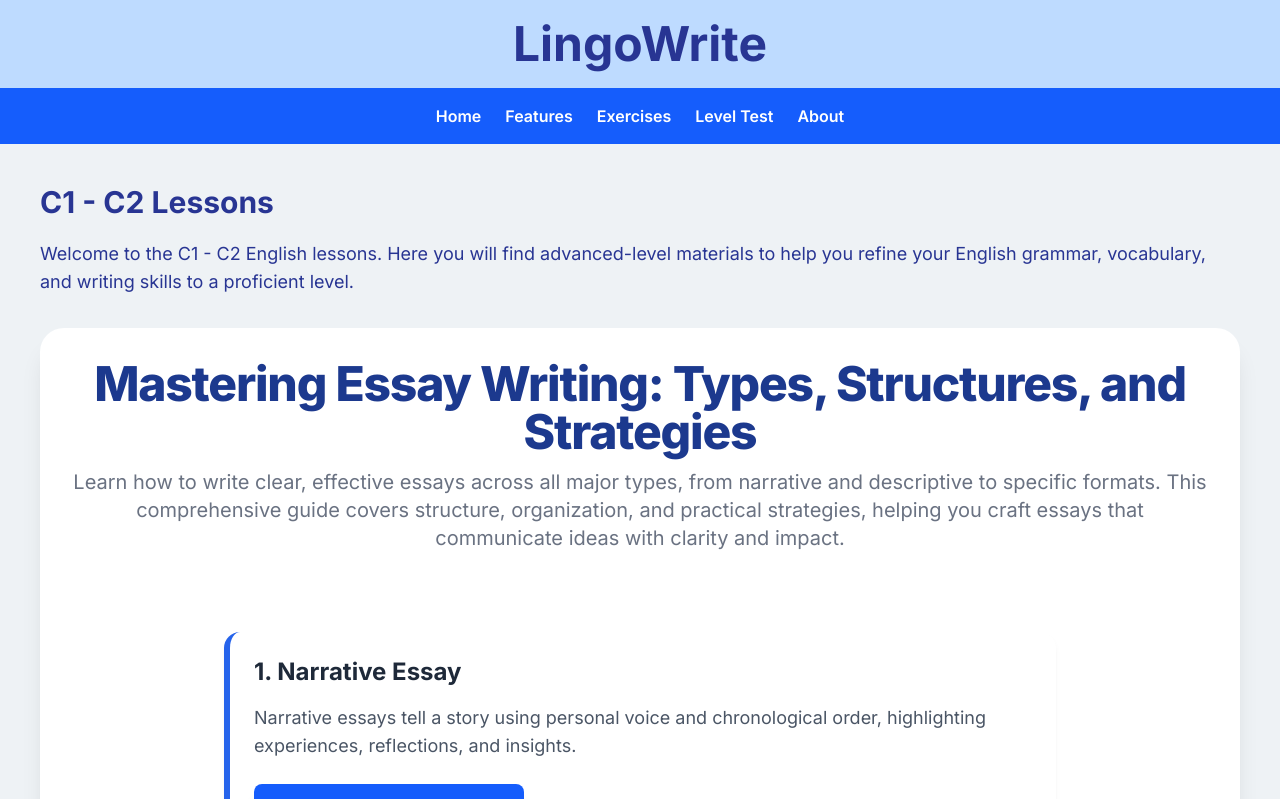
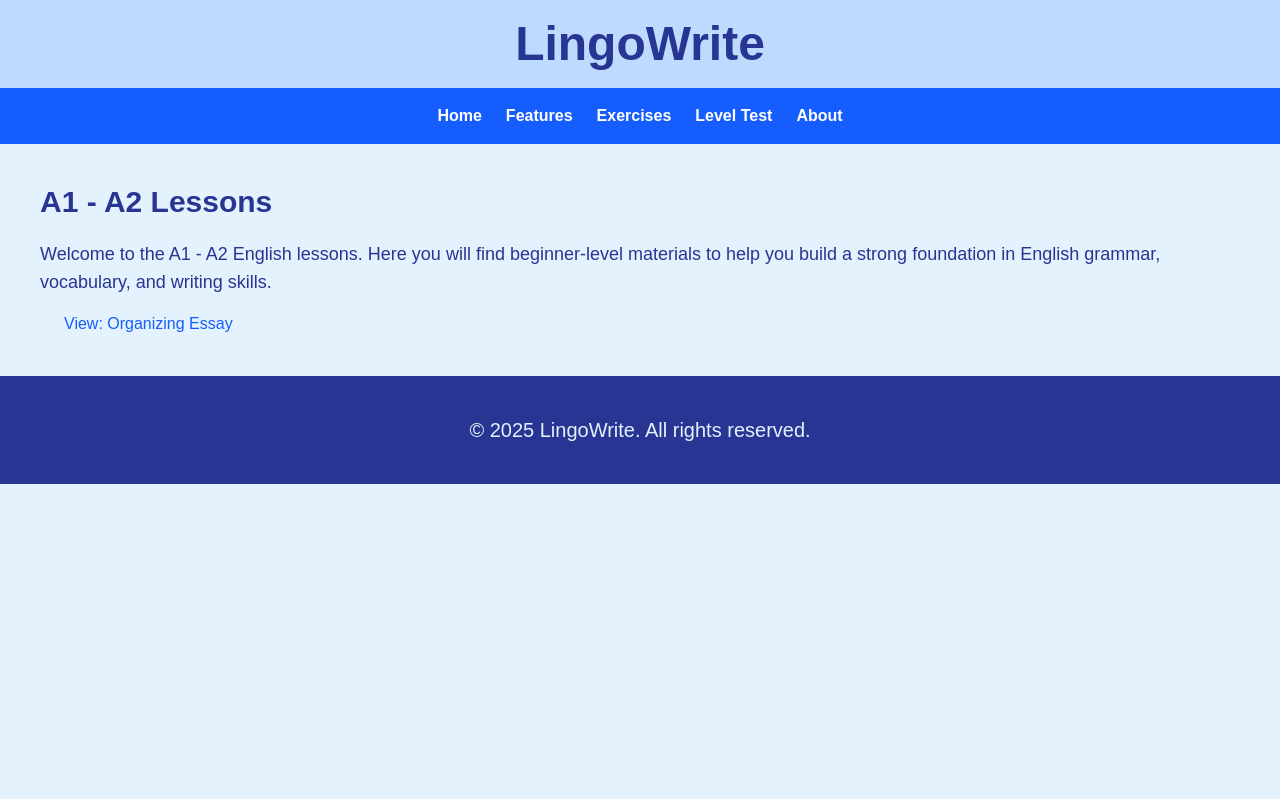
Before and after one commit to Gi-Gina/lingo_write, a Next.js app: page /login/lessons/c1_c2 in a window 1280 px wide. Shown: the top 799 px of the page. Built offline with nearby package versions, Linux system fonts and the light colour scheme.

Commit message:
set up level 3 page

```diff
--- a/app/login/lessons/b1_b2/page.tsx
+++ b/app/login/lessons/b1_b2/page.tsx
@@ -25,7 +25,7 @@ export default function A1A2Lessons() {
           onClick={() => setShowQuanti(true)}
           className="mt-4 ml-6 text-blue-600 hover:underline"
         >
-          View: Parts of Speech
+          View: Quantifier
         </button>
       ) : (
         <div className="mt-6">
--- a/app/login/lessons/c1_c2/page.tsx
+++ b/app/login/lessons/c1_c2/page.tsx
@@ -1,16 +1,49 @@
 "use client";
+import React, { Suspense, useState } from "react";
 
-import OrganizingEssay from './organizing_essay/page';
+// --- LAZY IMPORTS (MUST IMPORT CLIENT COMPONENTS ONLY) ---
+const EssayGuide = React.lazy(() =>
+  import("./organizing_essay/page").then((mod) => ({
+    default: mod.default,
+  }))
+);
 
 export default function C1C2Lessons() {
+  const [showEssay, setShowEssay] = useState(false);
+
   return (
     <div className="p-10">
-      <h1 className="text-3xl font-bold mb-5">C1 - C2 Lessons</h1>
+      <h1 className="text-3xl font-bold mb-5">A1 - A2 Lessons</h1>
       <p className="text-lg">
-        Welcome to the C1 - C2 English lessons. Here you will find advanced-level materials to help you refine your English grammar, vocabulary, and writing skills to a proficient level.
+        Welcome to the A1 - A2 English lessons. Here you will find beginner-level materials to help you build a strong foundation in English grammar, vocabulary, and writing skills.
       </p>
-       <OrganizingEssay />
+
+      {/* ================= PARTS OF SPEECH ================= */}
+      <div>
+        {!showEssay ? (
+        <button
+          onClick={() => setShowEssay(true)}
+          className="mt-4 ml-6 text-blue-600 hover:underline"
+        >
+          View: Organizing Essay
+        </button>
+      ) : (
+        <div className="mt-6">
+          <button
+            onClick={() => setShowEssay(false)}
+            className="mb-4 text-sm text-gray-600 hover:underline"
+          >
+            ← Back to Lessons
+          </button>
+
+          <div className="bg-white rounded-lg shadow p-4">
+            <Suspense fallback={<div>Loading Parts of Speech…</div>}>
+              <EssayGuide />
+            </Suspense>
+          </div>
+        </div>
+      )}
+      </div>
     </div>
-
   );
 }
```
